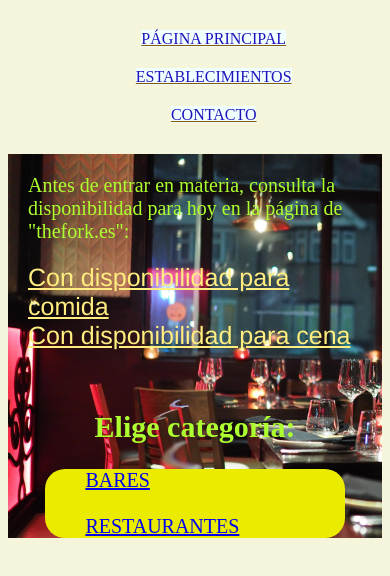
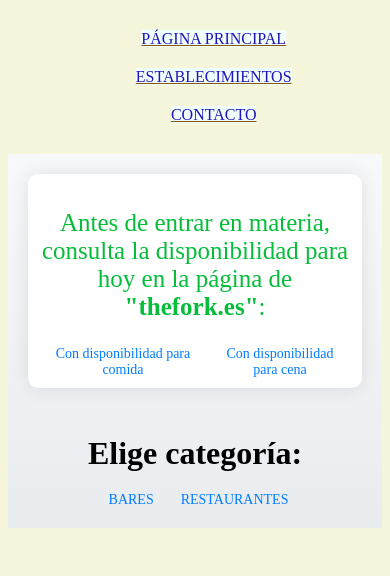
Before and after one commit to sigleto/Triana-bares-react, a React (Vite) app in the folder paginaReact/: page /establecimientos in a window 390 px wide. Shown: the top 576 px of the page. Built offline with nearby package versions, Linux system fonts and the light colour scheme.

Commit message:
mas moderno

```diff
--- a/paginaReact/src/componentes/Establecimientos.jsx
+++ b/paginaReact/src/componentes/Establecimientos.jsx
@@ -1,34 +1,42 @@
-import React,{useState} from "react";
-import { NavLink,Link } from "react-router-dom";
-import '../estilos/establecimientos.css'
-const Establecimientos=()=>{
-const fecha=new Date();
-const mes=fecha.getMonth()+1;
-const dia=fecha.getDate();
-const año=fecha.getFullYear();
+import React from "react";
+import { NavLink } from "react-router-dom";
+import "../estilos/establecimientos.css";
+
+const Establecimientos = () => {
+  const fecha = new Date();
+  const mes = fecha.getMonth() + 1;
+  const dia = fecha.getDate();
+  const año = fecha.getFullYear();
 
   const url_cena = `https://www.thefork.es/search?cc=16774-c1d&cityId=506461&date=${año}-0${mes}-${dia}&gclid=CjwKCAjw2K6lBhBXEiwA5RjtCR9RXrvwrakxJqAKcnJ28kd4etMkS5mKIGIx4WTPrKd1WRuf7J32gBoC6tkQAvD_BwE&hour=1290&partySize=2&restaurantTagId[]=1062&timezone=Europe%2FMadrid`;
   const url_comida = `https://www.thefork.es/search?cc=16774-c1d&cityId=506461&date=${año}-0${mes}-${dia}&gclid=CjwKCAjw2K6lBhBXEiwA5RjtCR9RXrvwrakxJqAKcnJ28kd4etMkS5mKIGIx4WTPrKd1WRuf7J32gBoC6tkQAvD_BwE&hour=840&partySize=2&restaurantTagId[]=1062&timezone=Europe%2FMadrid`;
 
   return (
-    <>
-    <div className="cate">
-        <div className="hora">
-          Antes de entrar en materia, consulta la disponibilidad para hoy en la página de "thefork.es":<br></br>
-    <div className="navega">
-    <NavLink className="disponible"  to={url_comida} target="_blank">Con disponibilidad para comida</NavLink><br></br>
-     <NavLink className="disponible" to={url_cena} target="_blank" >Con disponibilidad para cena</NavLink>
+    <div className="container">
+      <div className="content">
+        <div className="info">
+          <p>Antes de entrar en materia, consulta la disponibilidad para hoy en la página de <strong>"thefork.es"</strong>:</p>
+        </div>
+        <div className="links">
+          <NavLink className="link" to={url_comida} target="_blank">
+            <i className="fas fa-utensils"></i> Con disponibilidad para comida
+          </NavLink>
+          <NavLink className="link" to={url_cena} target="_blank">
+            <i className="fas fa-wine-glass"></i> Con disponibilidad para cena
+          </NavLink>
         </div>
       </div>
-    <h2>Elige categoría:</h2>
-    <div className="lista">
-    <ul >
-    <NavLink to="/bares" >BARES</NavLink><br></br><br></br>
-    <NavLink to="/restaurantes" >RESTAURANTES</NavLink>
-    </ul>
+      <h2 className="title">Elige categoría:</h2>
+      <div className="categories">
+        <NavLink className="category" to="/bares">
+          <i className="fas fa-glass-martini-alt"></i> BARES
+        </NavLink>
+        <NavLink className="category" to="/restaurantes">
+          <i className="fas fa-utensils"></i> RESTAURANTES
+        </NavLink>
       </div>
     </div>
-    </>
-)
-}
-export default Establecimientos
+  );
+};
+
+export default Establecimientos;
--- a/paginaReact/src/componentes/Home.jsx
+++ b/paginaReact/src/componentes/Home.jsx
@@ -11,7 +11,7 @@ const Home=()=>{
 
 
     <header className="container">
-    <img className='logo'src="/LogoJuan.png" alt="juan" />
+
     <img className='imagen' src="principal.webp" alt="juan" />
     <div className="parrafo"><p className="per">Descubre una variedad de locales gastronómicos en el encantador barrio de Triana, categorizados como  <Link to='Bares'>BARES</Link> y <Link to="Restaurantes">RESTAURANTES</Link>. Todos los restaurantes aceptan reservas, aunque no todos los bares lo hacen. Por otro lado, en todos los bares puedes pedir tapas, aunque en los restaurantes esta opción depende del establecimiento.
      En la sección  <Link to="Formulario"> Contacto </Link> puedes proponer algún establecimiento que deseas que se incluya, correcciones o sugerencias.</p>
--- a/paginaReact/src/estilos/bares.css
+++ b/paginaReact/src/estilos/bares.css
@@ -20,6 +20,7 @@
 }
 
 .fotos {
+    margin-bottom: 10px;
     width: 60%;
     height: 200px; /* Ajusta el alto según tus preferencias */
     object-fit: cover; /* Ajusta la imagen al contenedor sin sobresalir */
@@ -27,6 +28,7 @@
 
 .bar {
     width: 100%;
+    margin-top: 10px;
 }
 
 /* Estilos para dispositivos móviles */
--- a/paginaReact/src/estilos/establecimientos.css
+++ b/paginaReact/src/estilos/establecimientos.css
@@ -1,54 +1,115 @@
-.cate{
+:root {
+  --primary-color: #007bff;
+  --secondary-color: #6c757d;
+  --background-color: #f8f9fa;
+  --hover-color: #0056b3;
+}
 
-    background-image: url("/restauranted.jpg");
-    background-repeat: no-repeat;
-    background-size: cover;
-    font-size: 30px;
-    color:greenyellow;
-    height: 650px;
+.container {
+  display: flex;
+  flex-direction: column;
+  align-items: center;
+  padding: 20px;
+  background-image: linear-gradient(to bottom, var(--background-color), #e9ecef);
 }
-.lista{
-    margin-left: 40%;
-    background-color: rgb(235, 235, 0);
-    width: 290px;
-    border-radius: 20px;
+
+.content {
+  background-color: white;
+  padding: 20px;
+  border-radius: 10px;
+  margin-bottom: 20px;
+  text-align: center;
+  box-shadow: 0 0 20px rgba(0, 0, 0, 0.1);
 }
-.disponible{
 
-    color: rgb(255, 238, 127);
+.info {
+  font-size: 18px;
+  margin-bottom: 10px;
+}
 
+.links {
+  display: flex;
+  justify-content: center;
+}
 
+.link {
+  font-size: 16px;
+  color: var(--primary-color);
+  margin: 0 10px;
+  text-decoration: none;
+  display: flex;
+  align-items: center;
+  transition: color 0.3s ease;
 }
-.hora{
-    margin-bottom: 90px;
-    padding: 40px;
+
+.link i {
+  font-size: 1.2em;
+  margin-right: 0.5em;
+  animation: bounce 1s infinite;
 }
-.navega{
-    margin-top: 30px;
-    font-size: 35px;
-    font-family:'Franklin Gothic Medium', 'Arial Narrow', Arial, sans-serif
+
+.link:hover {
+  color: var(--hover-color);
+  text-decoration: underline;
 }
-/* Adaptación para dispositivos móviles */
+
+.title {
+  font-size: 2em;
+  font-weight: 700;
+  margin-bottom: 20px;
+}
+
+.categories {
+  display: flex;
+  justify-content: center;
+}
+
+.category {
+  font-size: 20px;
+  color: var(--primary-color);
+  text-decoration: none;
+  margin: 0 10px;
+  display: flex;
+  align-items: center;
+  transition: color 0.3s ease;
+}
+
+.category i {
+  font-size: 1.2em;
+  margin-right: 0.5em;
+  animation: bounce 1s infinite;
+}
+
+.category:hover {
+  color: var(--hover-color);
+  text-decoration: underline;
+}
+
+@keyframes bounce {
+  0%, 100% {
+    transform: translateY(0);
+  }
+  50% {
+    transform: translateY(-5px);
+  }
+}
+
 @media (max-width: 768px) {
-    .cate {
-        font-size: 20px;
-        height: auto;
-    }
+  .content {
+    padding: 10px;
+  }
 
-    .lista {
-        margin-left: 0;
-        width: 80%;
-        max-width: 300px;
-        margin: 20px auto;
-    }
+  .info {
+    font-size: 16px;
+  }
 
-    .hora {
-        margin-bottom: 40px;
-        padding: 20px;
-    }
+  .link,
+  .category {
+    font-size: 14px;
+  }
 
-    .navega {
-        margin-top: 20px;
-        font-size: 25px;
-    }
+  .link i,
+  .category i {
+    font-size: 1em;
+  }
 }
--- a/paginaReact/src/estilos/home.css
+++ b/paginaReact/src/estilos/home.css
@@ -19,7 +19,7 @@ body{
 }
 .imagen{
     width:45%;
-    margin-left: 20%;
+
     margin-bottom: 30px;
 }
 .logo{
```
Also changed, not shown: paginaReact/src/contexto/Provider.jsx (+5 -5 lines). Lines whose indentation alone changed are shown as unchanged.
